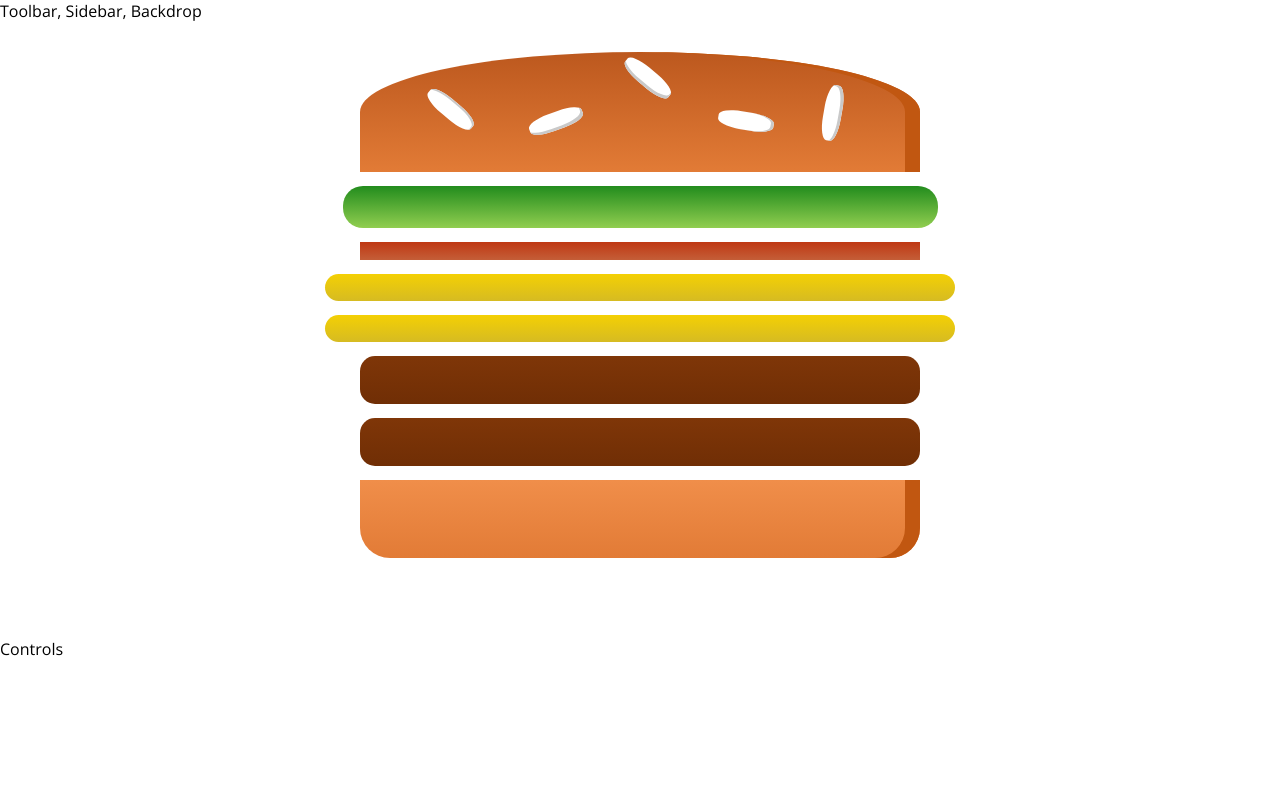
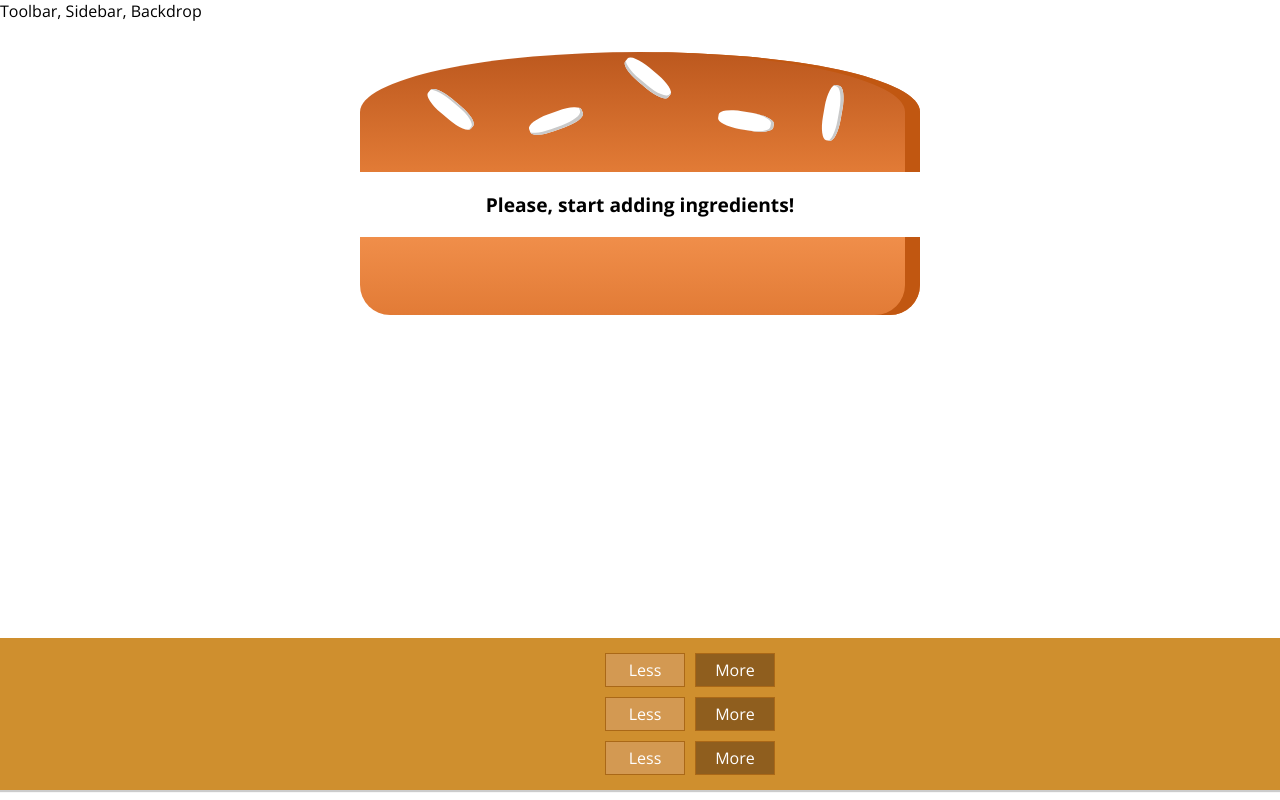
Before and after one commit to danielduarte/react-burger-builder, a React (Create React App) app: page / in a window 1280 px wide. Built offline with nearby package versions, Linux system fonts and the light colour scheme.

Commit message:
Added burger build controls

```diff
--- /dev/null
+++ b/src/components/Burger/BuildControls/BuildControl/BuildControl.js
@@ -0,0 +1,13 @@
+import React from 'react';
+
+import classes from './BuildControl.module.css';
+
+const buildControl = (props) => (
+  <div className={classes.BuildControl}>
+    <div className={classes.Label}>{props.label}</div>
+    <button className={classes.Less}>Less</button>
+    <button className={classes.More}>More</button>
+  </div>
+);
+
+export default buildControl;
--- /dev/null
+++ b/src/components/Burger/BuildControls/BuildControl/BuildControl.module.css
@@ -0,0 +1,56 @@
+.BuildControl {
+    display: flex;
+    justify-content: space-between;
+    align-items: center;
+    margin: 5px 0;
+}
+
+.BuildControl button {
+    display: block;
+    font: inherit;
+    padding: 5px;
+    margin: 0 5px;
+    width: 80px;
+    border: 1px solid #aa6817;
+    cursor: pointer;
+    outline: none;
+}
+
+.BuildControl button:disabled {
+    background-color: #AC9980;
+    border: 1px solid #7E7365;
+    color: #ccc;
+    cursor: default;
+}
+
+.BuildControl button:hover:disabled {
+    background-color: #AC9980;
+    color: #ccc;
+    cursor: not-allowed;
+}
+
+.Label {
+    padding: 10px;
+    font-weight: bold;
+    width: 80px;
+}
+
+.BuildControl .Less {
+    background-color: #D39952;
+    color: white;
+}
+
+.BuildControl .More {
+    background-color: #8F5E1E;
+    color: white;
+}
+
+.BuildControl .Less:hover, .BuildControl .Less:active {
+    background-color: #DAA972;
+    color: white;
+}
+
+.BuildControl .More:hover,.BuildControl .More:active {
+    background-color: #99703F;
+    color: white;
+}
--- /dev/null
+++ b/src/components/Burger/BuildControls/BuildControls.js
@@ -0,0 +1,14 @@
+import React from 'react';
+
+import BuildControl from './BuildControl/BuildControl';
+import classes from './BuildControls.module.css';
+
+const buildControls = () => (
+  <div className={classes.BuildControls}>
+    <BuildControl />
+    <BuildControl />
+    <BuildControl />
+  </div>
+);
+
+export default buildControls;
--- /dev/null
+++ b/src/components/Burger/BuildControls/BuildControls.module.css
@@ -0,0 +1,10 @@
+.BuildControls {
+    width: 100%;
+    background-color: #cf8f2e;
+    display: flex;
+    flex-flow: column;
+    align-items: center;
+    box-shadow: 0 2px 1px #ccc;
+    margin: auto;
+    padding: 10px 0;
+}
--- a/src/components/Burger/Burger.js
+++ b/src/components/Burger/Burger.js
@@ -4,12 +4,16 @@
 import BurgerIngredient from './BurgerIngredient/BurgerIngredient';
 
 const burger = (props) => {
-  const transformedIngredients = Object.keys(props.ingredients)
+  let transformedIngredients = Object.keys(props.ingredients)
     .map((ingrKey) => {
       return [...Array(props.ingredients[ingrKey])].map((_, i) => (
         <BurgerIngredient key={ingrKey + i} type={ingrKey} />
       ));
-    });
+    }).reduce((acc, elem) => acc.concat(elem));
+
+  if (transformedIngredients.length === 0) {
+    transformedIngredients = <p>Please, start adding ingredients!</p>;
+  }
 
   return (
     <div className={classes.Burger}>
--- a/src/containers/BurgerBuilder/BurgerBuilder.js
+++ b/src/containers/BurgerBuilder/BurgerBuilder.js
@@ -1,15 +1,16 @@
 import React, { Component, Fragment } from 'react';
 
 import Burger from '../../components/Burger/Burger';
+import BuildControls from '../../components/Burger/BuildControls/BuildControls';
 
 class BurgerBuilder extends Component {
 
   state = {
     ingredients: {
-      salad: 1,
-      bacon: 1,
-      cheese: 2,
-      meat: 2,
+      salad: 0,
+      bacon: 0,
+      cheese: 0,
+      meat: 0,
     }
   };
 
@@ -17,7 +18,7 @@
     return (
       <Fragment>
         <Burger ingredients={this.state.ingredients} />
-        <div>Controls</div>
+        <BuildControls />
       </Fragment>
     );
   }
```
